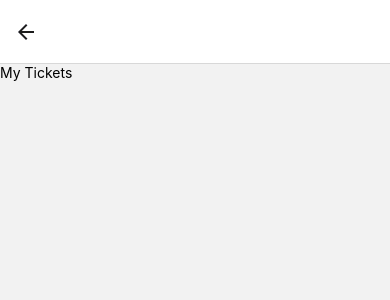
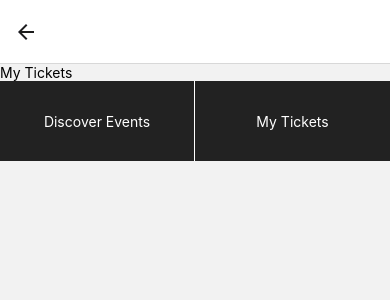
Before and after one commit to MartenBeech/EventTicket, a React Native app: screen /MyTickets in a window 390 px wide. Shown: the top 300 px of the page. Built offline with nearby package versions, Linux system fonts and the light colour scheme.

Commit message:
Updated navigation with types

```diff
--- a/package.json
+++ b/package.json
@@ -11,12 +11,13 @@
   "dependencies": {
     "@react-navigation/native": "^6.1.6",
     "@react-navigation/native-stack": "^6.9.12",
+    "@react-navigation/stack": "^6.3.16",
     "expo": "~48.0.6",
     "expo-status-bar": "~1.4.4",
     "react": "18.2.0",
     "react-native": "0.71.3",
-    "react-native-screens": "~3.20.0",
-    "react-native-safe-area-context": "4.5.0"
+    "react-native-safe-area-context": "4.5.0",
+    "react-native-screens": "~3.20.0"
   },
   "devDependencies": {
     "@babel/core": "^7.20.0",
--- a/src/Navigation.tsx
+++ b/src/Navigation.tsx
@@ -1,29 +1,38 @@
 import { NavigationContainer } from "@react-navigation/native";
 import { createNativeStackNavigator } from "@react-navigation/native-stack";
+import { NavigationBar } from "./NavigationBar";
 import { DiscoverEvents } from "./screens/DiscoverEvents";
 import { MyTickets } from "./screens/MyTickets";
+import { createStackNavigator } from "@react-navigation/stack";
 
-const Stack = createNativeStackNavigator();
+export type RootStackParamList = {
+  DiscoverEvents: undefined;
+  MyTickets: undefined;
+};
+
+const RootStack = createStackNavigator<RootStackParamList>();
 
 export const Navigation = () => {
   return (
     <NavigationContainer>
-      <Stack.Navigator>
-        <Stack.Screen
+      <RootStack.Navigator>
+        <RootStack.Screen
           name="DiscoverEvents"
           component={DiscoverEvents}
+          initialParams={undefined}
           options={{
             title: "",
           }}
         />
-        <Stack.Screen
+        <RootStack.Screen
           name="MyTickets"
           component={MyTickets}
+          initialParams={undefined}
           options={{
             title: "",
           }}
         />
-      </Stack.Navigator>
+      </RootStack.Navigator>
     </NavigationContainer>
   );
 };
--- /dev/null
+++ b/src/NavigationBar.tsx
@@ -0,0 +1,57 @@
+import { useRoute } from "@react-navigation/native";
+import { NativeStackNavigationProp } from "@react-navigation/native-stack";
+import { StyleSheet, View, Text, Button, Pressable } from "react-native";
+import { RootStackParamList } from "./Navigation";
+
+interface Props {
+  navigation: NativeStackNavigationProp<
+    RootStackParamList,
+    keyof RootStackParamList,
+    undefined
+  >;
+}
+
+export const NavigationBar = (props: Props) => {
+  const route = useRoute();
+  console.log(route);
+  return (
+    <View style={styles.container}>
+      <Pressable
+        style={{ ...styles.button, ...styles.buttonRightBorder }}
+        onPress={() => {
+          props.navigation.navigate("DiscoverEvents");
+        }}
+      >
+        <Text style={styles.text}>Discover Events</Text>
+      </Pressable>
+      <Pressable
+        style={styles.button}
+        onPress={() => {
+          props.navigation.navigate("MyTickets");
+        }}
+      >
+        <Text style={styles.text}>My Tickets</Text>
+      </Pressable>
+    </View>
+  );
+};
+
+const styles = StyleSheet.create({
+  container: {
+    height: 80,
+    flexDirection: "row",
+  },
+  button: {
+    width: "50%",
+    backgroundColor: "#222222",
+    justifyContent: "center",
+    alignItems: "center",
+  },
+  buttonRightBorder: {
+    borderRightWidth: 1,
+    borderRightColor: "#FFFFFF",
+  },
+  text: {
+    color: "#FFFFFF",
+  },
+});
--- a/src/screens/DiscoverEvents.tsx
+++ b/src/screens/DiscoverEvents.tsx
@@ -1,5 +1,22 @@
-import { Text } from "react-native";
+import { Text, View } from "react-native";
+import type { NativeStackScreenProps } from "@react-navigation/native-stack";
+import { RootStackParamList } from "../Navigation";
+import { NavigationBar } from "../NavigationBar";
+type NavigationRoute = NativeStackScreenProps<
+  RootStackParamList,
+  "DiscoverEvents"
+>;
 
-export const DiscoverEvents = () => {
-  return <Text>Discover Events</Text>;
+interface Props {
+  navigation: NavigationRoute["navigation"];
+  route: NavigationRoute["route"];
+}
+
+export const DiscoverEvents = (props: Props) => {
+  return (
+    <View>
+      <Text>Discover Events</Text>
+      <NavigationBar navigation={props.navigation} />
+    </View>
+  );
 };
--- a/src/screens/MyTickets.tsx
+++ b/src/screens/MyTickets.tsx
@@ -1,5 +1,19 @@
-import { Text } from "react-native";
+import { Text, View } from "react-native";
+import type { NativeStackScreenProps } from "@react-navigation/native-stack";
+import { RootStackParamList } from "../Navigation";
+import { NavigationBar } from "../NavigationBar";
+type NavigationRoute = NativeStackScreenProps<RootStackParamList, "MyTickets">;
 
-export const MyTickets = () => {
-  return <Text>My Tickets</Text>;
+interface Props {
+  navigation: NavigationRoute["navigation"];
+  route: NavigationRoute["route"];
+}
+
+export const MyTickets = (props: Props) => {
+  return (
+    <View>
+      <Text>My Tickets</Text>
+      <NavigationBar navigation={props.navigation} />
+    </View>
+  );
 };
```
Also changed, not shown: 1 other file (tests, documents, lock files or other folders).
